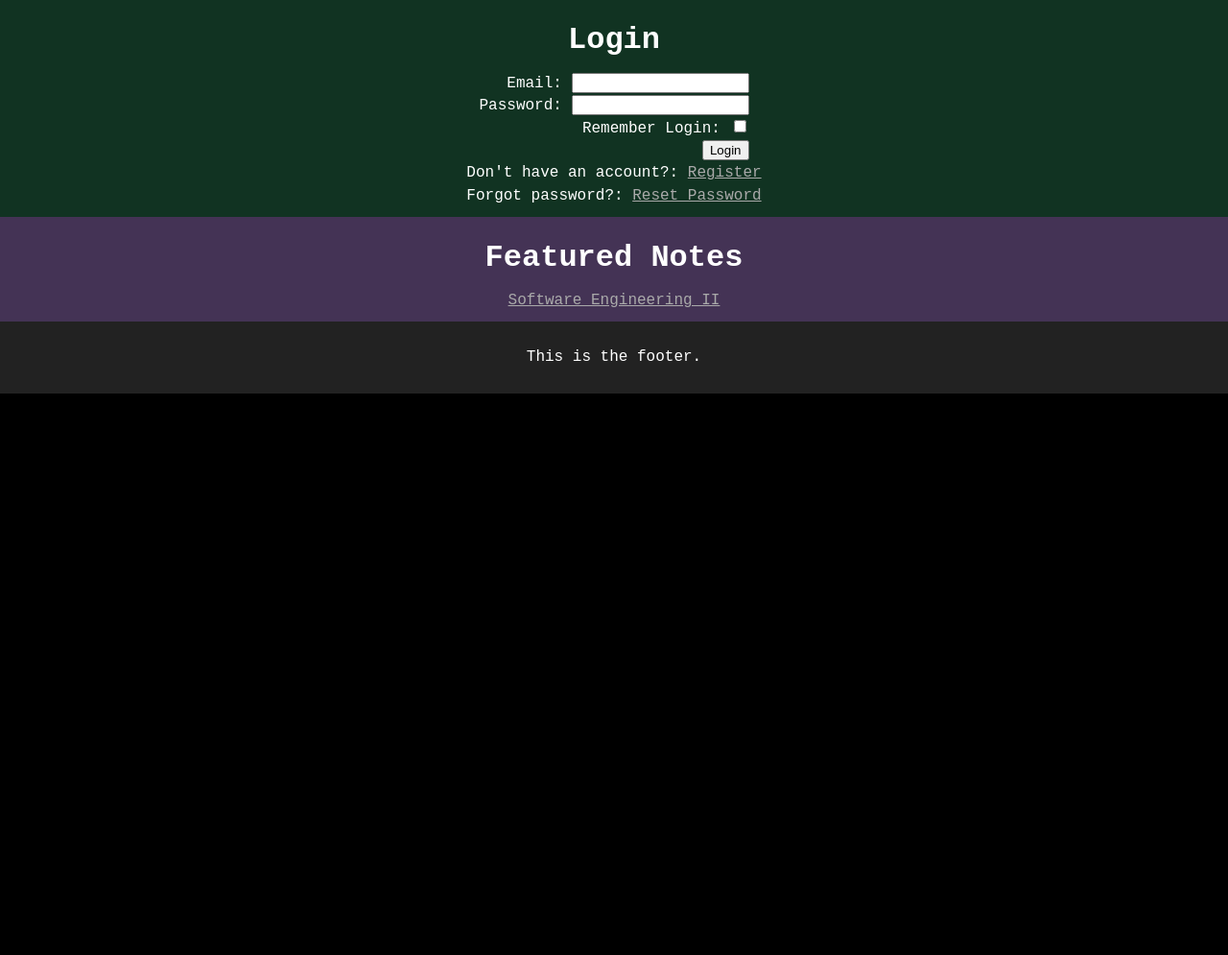
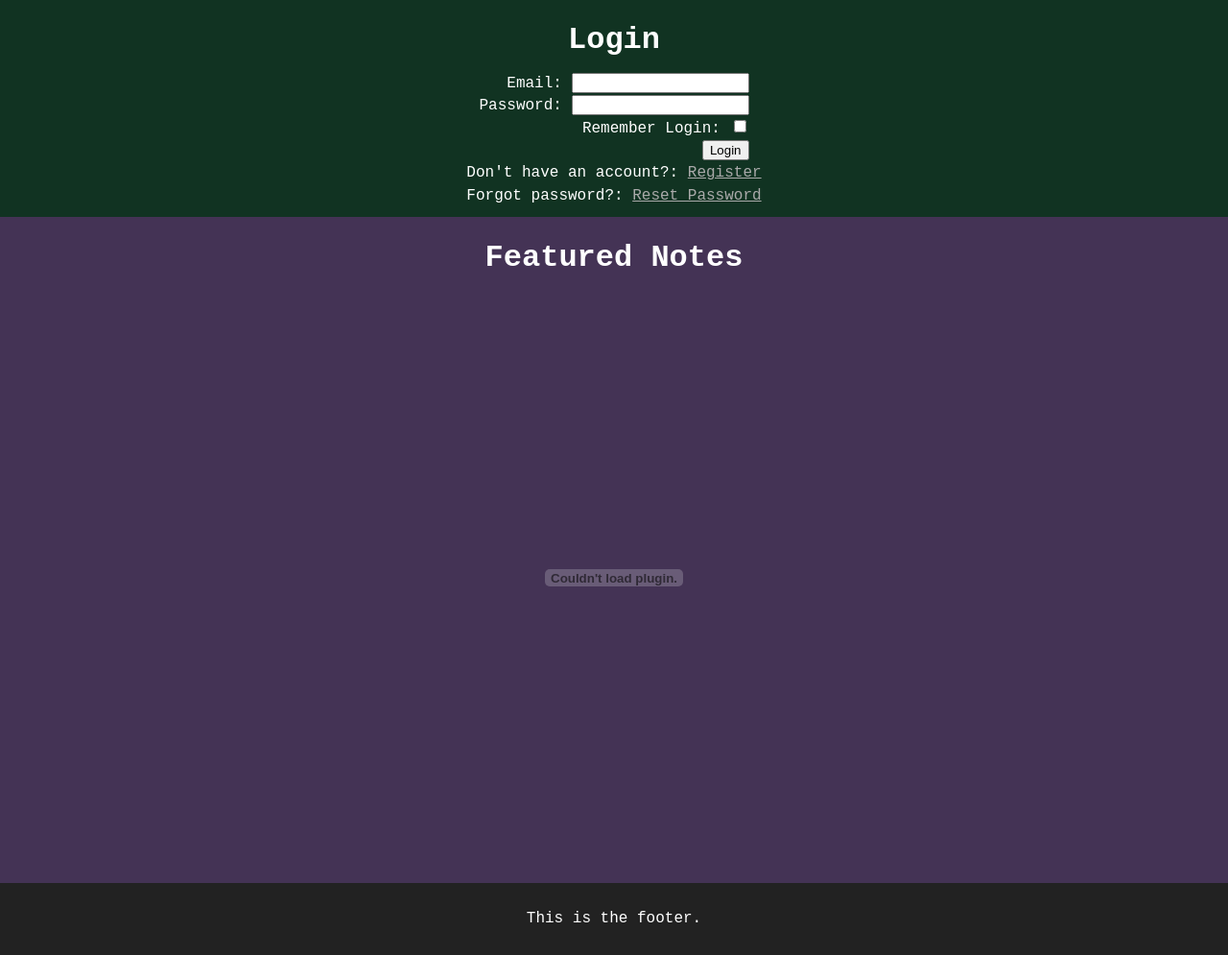
Before and after one commit to Damon-Teichroeb/note-share, a PHP site: page /index.php in a window 1280 px wide. Shown: the part 52-1047 px from the top of the page at 96% size. Before the commit the page ends 462 px from the top, so only its background shows below. Run offline with PHP 8.4, Linux system fonts and the light colour scheme.

Commit message:
Add files via upload

```diff
--- a/note_share/footer.php
+++ b/note_share/footer.php
@@ -1,6 +1,7 @@
   <footer>
     <p>This is the footer.</p>
   </footer>
+  <script src="scripts/main.js"></script>
 </body>
 </html>
 
--- a/note_share/header.php
+++ b/note_share/header.php
@@ -1,5 +1,5 @@
 <?php
-require 'includes/dbh.inc.php';
+include 'includes/dbh.inc.php';
 session_start();
 
 if (isset($_SESSION['email']))
--- a/note_share/index.php
+++ b/note_share/index.php
@@ -51,7 +51,7 @@
 
 <div id="notes">
   <h1>Featured Notes</h1>
-  <a href="notes/test.pdf">Software Engineering II</a>
+  <embed src="notes/test.pdf#toolbar=0" type="application/pdf" width="60%" height="600px">
 </div>
 
 <?php
```
